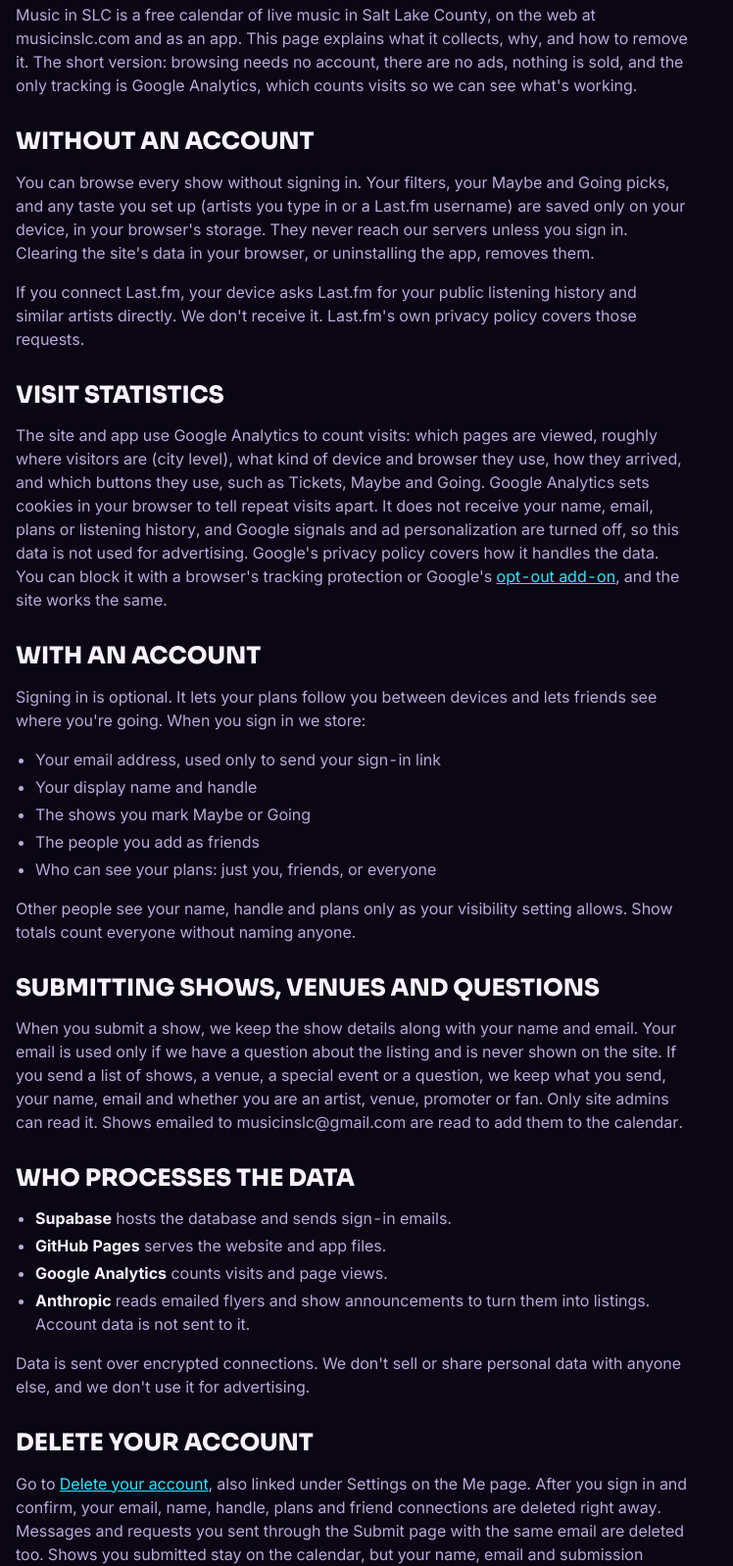
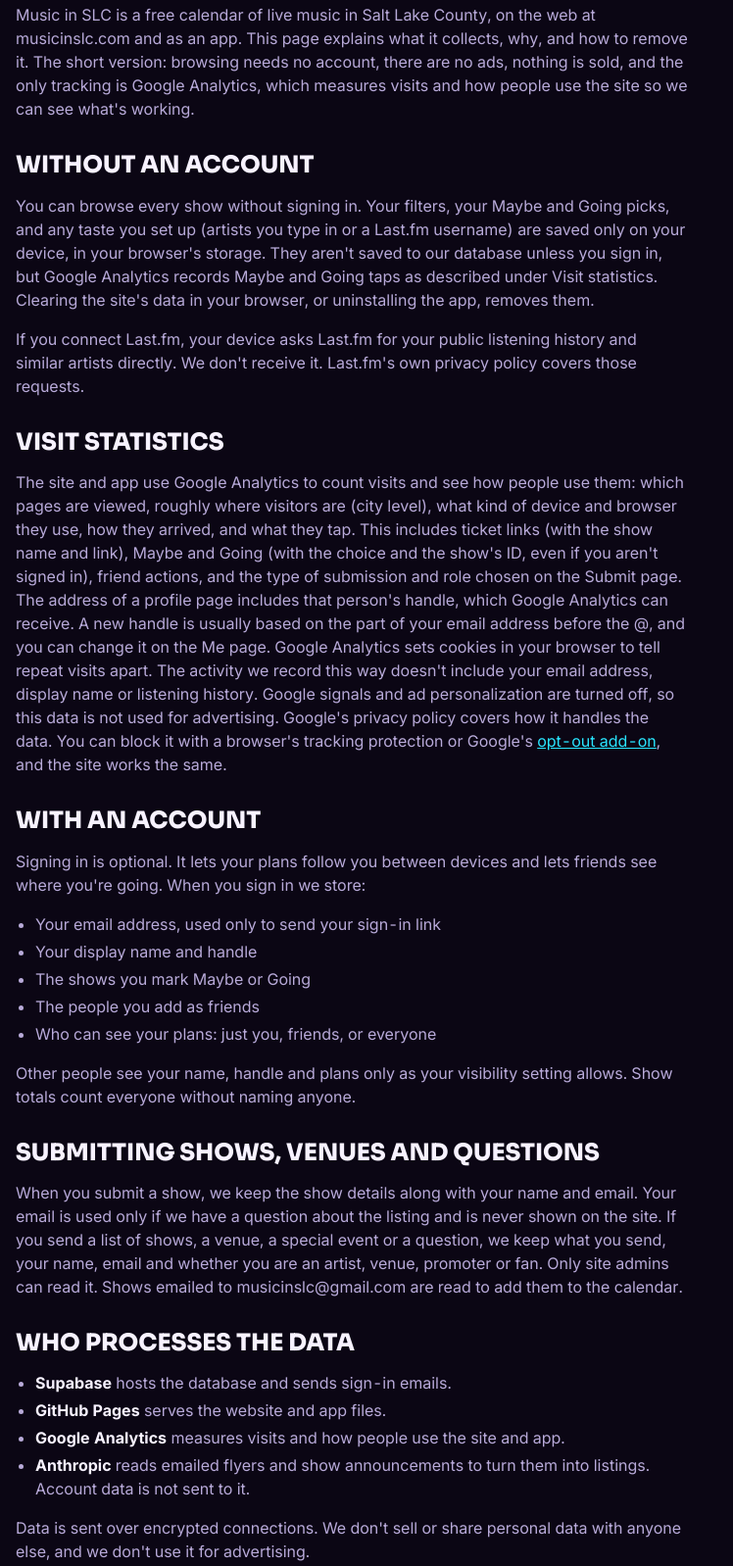
Before and after one commit to musicinslc-afk/music-in-slc, a plain HTML site: page web/privacy.html in a window 1280 px wide. Shown: the part 230-1828 px from the top of the page at 98% size, without its empty margins (0-748 px from the left). Drawn offline with Linux system fonts and the light colour scheme.

Commit message:
Update privacy wording to match Google Analytics tracking
Co-Authored-By: Claude Sonnet 5.5 <noreply@anthropic.com>
Claude-Session: https://claude.ai/code/session_01D7vm1LmwNgXYe7bKMAQXQd

```diff
--- a/web/privacy.html
+++ b/web/privacy.html
@@ -41,14 +41,14 @@
     </div>
   </div>
 
-  <p>Music in SLC is a free calendar of live music in Salt Lake County, on the web at musicinslc.com and as an app. This page explains what it collects, why, and how to remove it. The short version: browsing needs no account, there are no ads, nothing is sold, and the only tracking is Google Analytics, which counts visits so we can see what's working.</p>
+  <p>Music in SLC is a free calendar of live music in Salt Lake County, on the web at musicinslc.com and as an app. This page explains what it collects, why, and how to remove it. The short version: browsing needs no account, there are no ads, nothing is sold, and the only tracking is Google Analytics, which measures visits and how people use the site so we can see what's working.</p>
 
   <h2>Without an account</h2>
-  <p>You can browse every show without signing in. Your filters, your Maybe and Going picks, and any taste you set up (artists you type in or a Last.fm username) are saved only on your device, in your browser's storage. They never reach our servers unless you sign in. Clearing the site's data in your browser, or uninstalling the app, removes them.</p>
+  <p>You can browse every show without signing in. Your filters, your Maybe and Going picks, and any taste you set up (artists you type in or a Last.fm username) are saved only on your device, in your browser's storage. They aren't saved to our database unless you sign in, but Google Analytics records Maybe and Going taps as described under Visit statistics. Clearing the site's data in your browser, or uninstalling the app, removes them.</p>
   <p>If you connect Last.fm, your device asks Last.fm for your public listening history and similar artists directly. We don't receive it. Last.fm's own privacy policy covers those requests.</p>
 
   <h2>Visit statistics</h2>
-  <p>The site and app use Google Analytics to count visits: which pages are viewed, roughly where visitors are (city level), what kind of device and browser they use, how they arrived, and which buttons they use, such as Tickets, Maybe and Going. Google Analytics sets cookies in your browser to tell repeat visits apart. It does not receive your name, email, plans or listening history, and Google signals and ad personalization are turned off, so this data is not used for advertising. Google's privacy policy covers how it handles the data. You can block it with a browser's tracking protection or Google's <a href="https://tools.google.com/dlpage/gaoptout" target="_blank" rel="noopener">opt-out add-on</a>, and the site works the same.</p>
+  <p>The site and app use Google Analytics to count visits and see how people use them: which pages are viewed, roughly where visitors are (city level), what kind of device and browser they use, how they arrived, and what they tap. This includes ticket links (with the show name and link), Maybe and Going (with the choice and the show's ID, even if you aren't signed in), friend actions, and the type of submission and role chosen on the Submit page. The address of a profile page includes that person's handle, which Google Analytics can receive. A new handle is usually based on the part of your email address before the @, and you can change it on the Me page. Google Analytics sets cookies in your browser to tell repeat visits apart. The activity we record this way doesn't include your email address, display name or listening history. Google signals and ad personalization are turned off, so this data is not used for advertising. Google's privacy policy covers how it handles the data. You can block it with a browser's tracking protection or Google's <a href="https://tools.google.com/dlpage/gaoptout" target="_blank" rel="noopener">opt-out add-on</a>, and the site works the same.</p>
 
   <h2>With an account</h2>
   <p>Signing in is optional. It lets your plans follow you between devices and lets friends see where you're going. When you sign in we store:</p>
@@ -68,7 +68,7 @@
   <ul>
     <li><strong>Supabase</strong> hosts the database and sends sign-in emails.</li>
     <li><strong>GitHub Pages</strong> serves the website and app files.</li>
-    <li><strong>Google Analytics</strong> counts visits and page views.</li>
+    <li><strong>Google Analytics</strong> measures visits and how people use the site and app.</li>
     <li><strong>Anthropic</strong> reads emailed flyers and show announcements to turn them into listings. Account data is not sent to it.</li>
   </ul>
   <p>Data is sent over encrypted connections. We don't sell or share personal data with anyone else, and we don't use it for advertising.</p>
```
Also changed, not shown: web/delete-account.html (+1 -1 lines).
